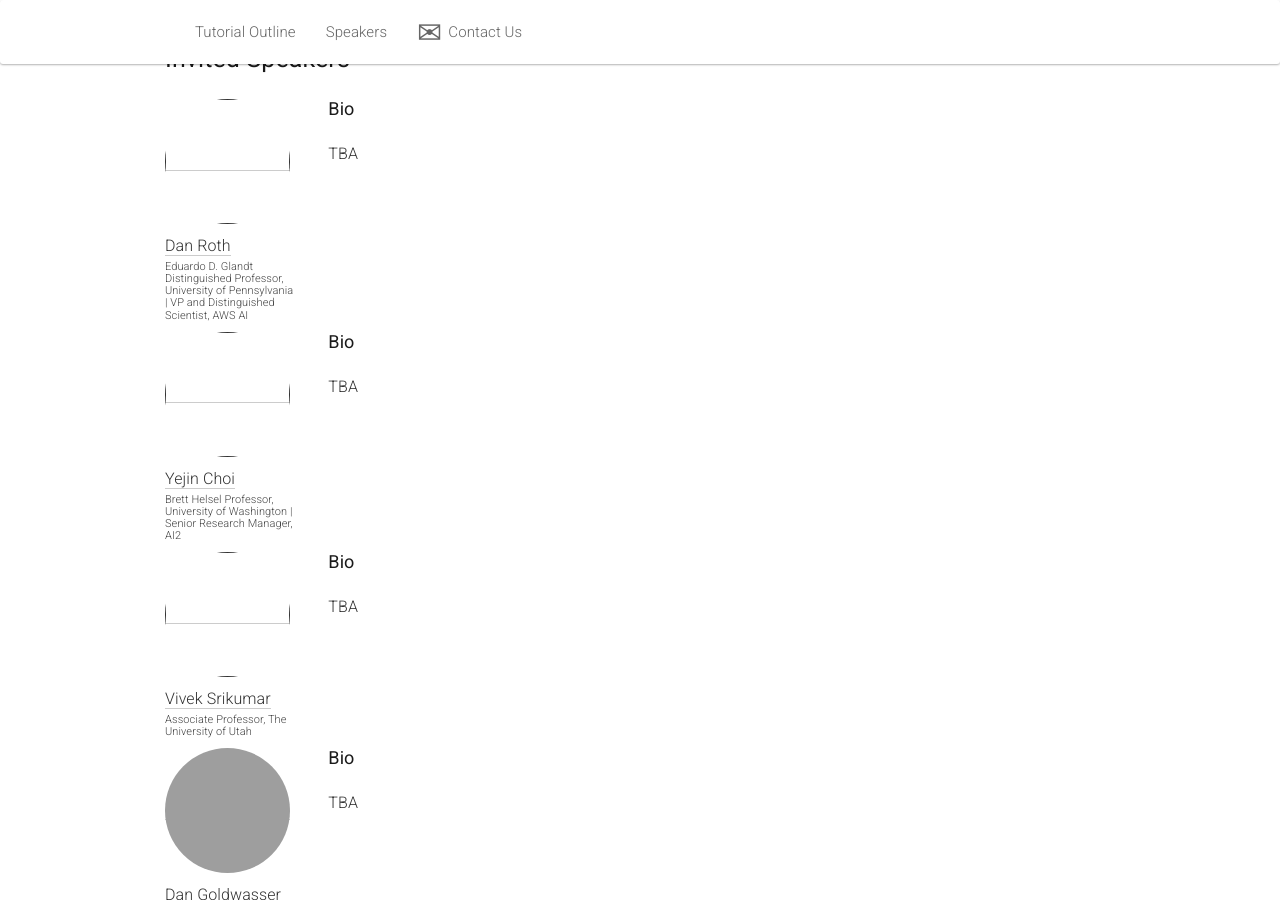
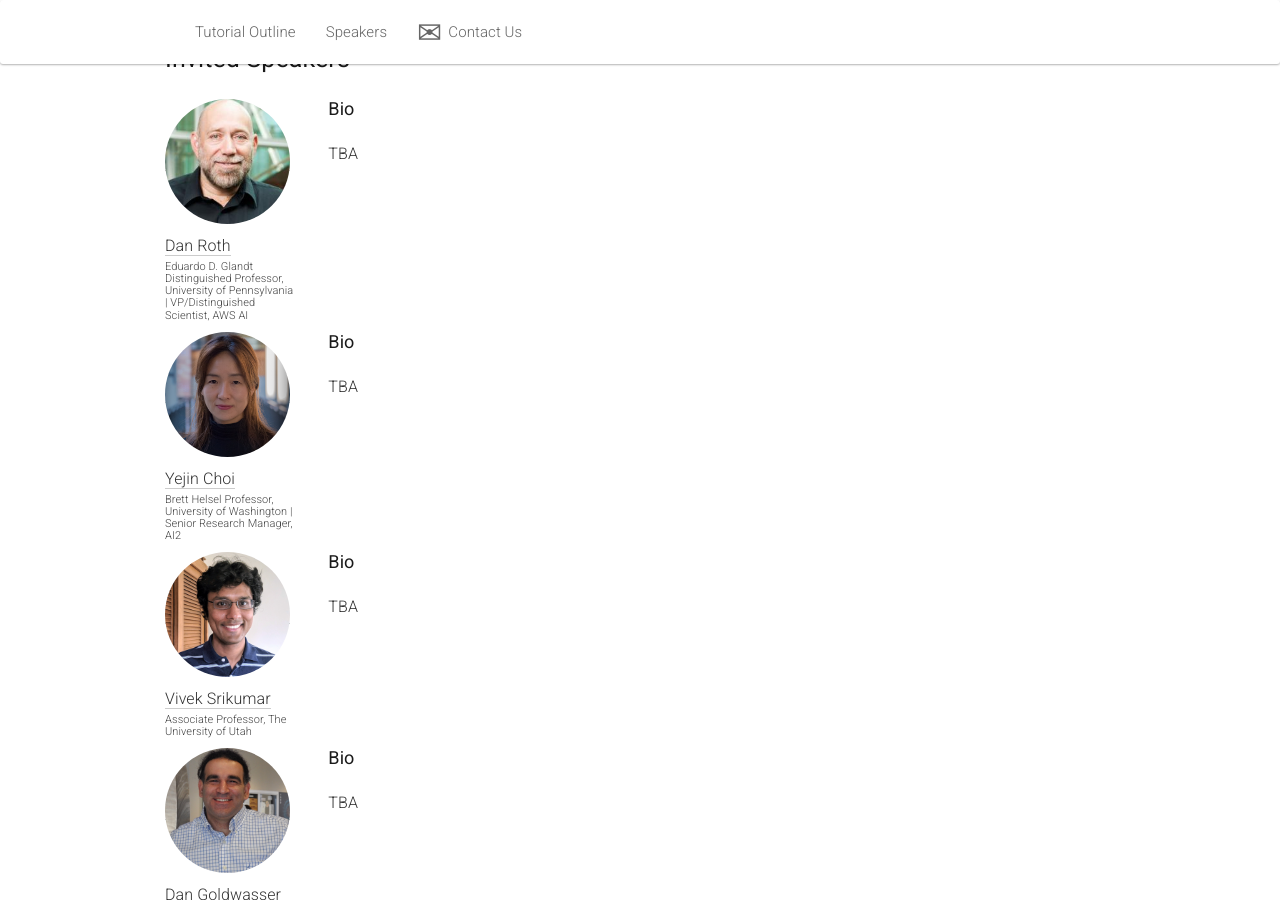
Before and after one commit to ns4nlp-coling/ns4nlp-coling.github.io, a Jekyll site: the page built from _pages/home_2022.md, in a window 1280 px wide and 900 px high, scrolled down 1405 px. Built offline with Jekyll 4.4.1, drawn with Linux system fonts in a browser that asks for light colours; nearby versions of some CDN libraries; grey boxes are pictures that could not be loaded.

Commit message:
Adding pictures of speakers

```diff
--- a/_data/speakers.yml
+++ b/_data/speakers.yml
@@ -1,7 +1,7 @@
 - name: Dan Roth
   url:
   photo: DanR.jpg
-  affil: Eduardo D. Glandt Distinguished Professor, University of Pennsylvania | VP and Distinguished Scientist, AWS AI
+  affil: Eduardo D. Glandt Distinguished Professor, University of Pennsylvania | VP/Distinguished Scientist, AWS AI
   bio: ""
   category: speakers
 
@@ -21,7 +21,7 @@
 
 - name: Dan Goldwasser
   url:
-  photo: DanG.jpg
+  photo: DanG.png
   affil: Associate Professor, Purdue University
   bio: ""
   category: speakers
@@ -35,7 +35,7 @@
 
 - name: Sean Welleck
   url:
-  photo: SeanW.jpg
+  photo: SeanW.png
   affil: Postdoctoral Scholar, University of Washington | Young Investigator, AI2
   bio: ""
   category: speakers
```
Also changed, not shown: 2022/img/speakers/DanG.png (added), 2022/img/speakers/DanR.jpg (added), 2022/img/speakers/MariaP.jpg (added), 2022/img/speakers/VivekS.jpg (added), 2022/img/speakers/YejinCh.jpg (added), 2 other files.
